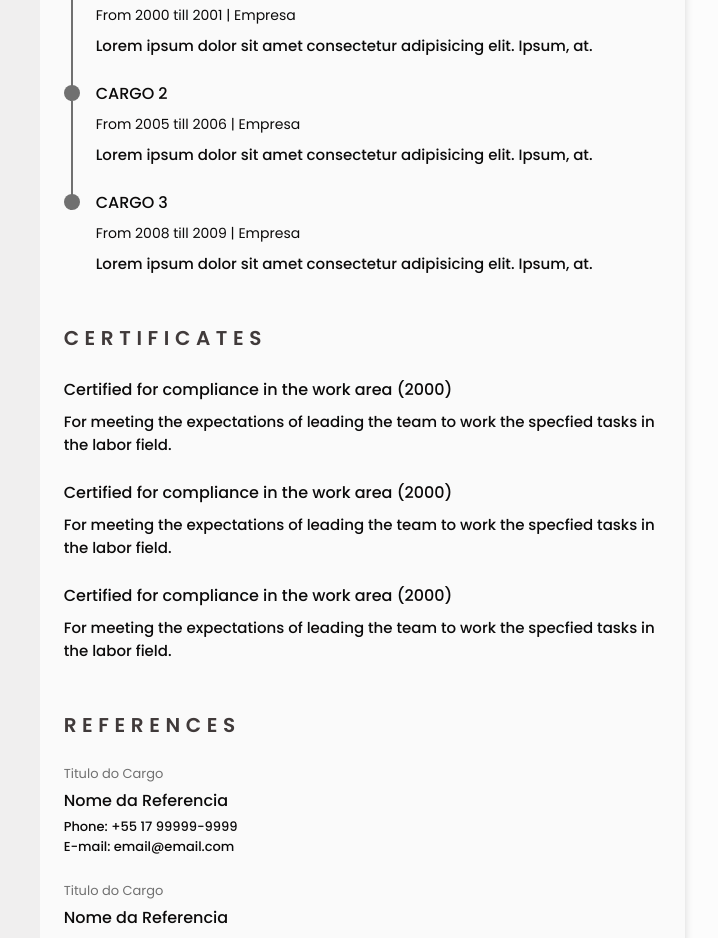
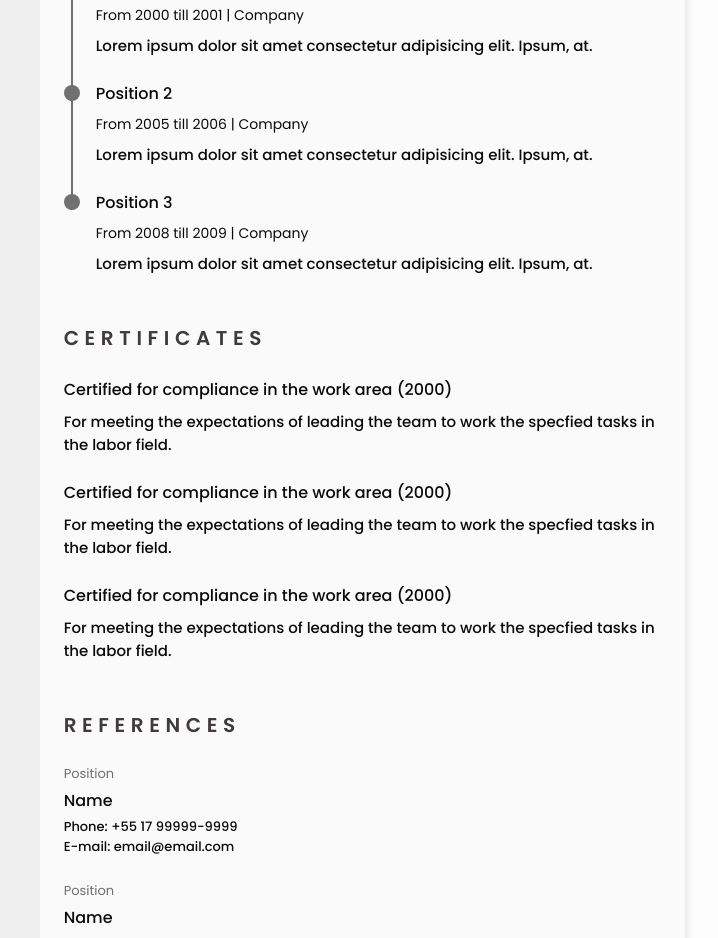
Before and after one commit to r-courtesy/itsmecourtesy, a plain HTML site: page index.html in a window 1280 px wide. Shown: the part 154-1092 px from the top of the page, 439-1157 px from the left. Drawn offline with nearby package versions, Linux system fonts and the light colour scheme.

Commit message:
Update index.html

```diff
--- a/index.html
+++ b/index.html
@@ -244,8 +244,8 @@
                                 </div>
 
                                 <div class="experience__data bd-grid">
-                                    <h3 class="experience__title">CARGO 1</h3>
-                                    <span class="experience__company">From 2000 till 2001 | Empresa</span>
+                                    <h3 class="experience__title">Position 1</h3>
+                                    <span class="experience__company">From 2000 till 2001 | Company</span>
                                     <p class="experience__description">
                                         Lorem ipsum dolor sit amet consectetur adipisicing elit. Ipsum, at.
                                     </p>
@@ -259,8 +259,8 @@
                                 </div>
 
                                 <div class="experience__data bd-grid">
-                                    <h3 class="experience__title">CARGO 2</h3>
-                                    <span class="experience__company">From 2005 till 2006 | Empresa</span>
+                                    <h3 class="experience__title">Position 2</h3>
+                                    <span class="experience__company">From 2005 till 2006 | Company</span>
                                     <p class="experience__description">
                                         Lorem ipsum dolor sit amet consectetur adipisicing elit. Ipsum, at.
                                     </p>
@@ -274,8 +274,8 @@
                                 </div>
 
                                 <div class="experience__data bd-grid">
-                                    <h3 class="experience__title">CARGO 3</h3>
-                                    <span class="experience__company">From 2008 till 2009 | Empresa</span>
+                                    <h3 class="experience__title">Position 3</h3>
+                                    <span class="experience__company">From 2008 till 2009 | Company</span>
                                     <p class="experience__description">
                                         Lorem ipsum dolor sit amet consectetur adipisicing elit. Ipsum, at.
                                     </p>
@@ -318,8 +318,8 @@
 
                         <div class="references__conatainer bd-grid">
                             <div class="references__content bd-grid">
-                                <span class="references__subtitle">Titulo do Cargo</span>
-                                <h3 class="references__title">Nome da Referencia</h3>
+                                <span class="references__subtitle">Position</span>
+                                <h3 class="references__title">Name</h3>
                                 <ul class="references__contact">
                                     <li>Phone: +55 17 99999-9999 </li>
                                     <li>E-mail: email@email.com</li>
@@ -327,8 +327,8 @@
                             </div>
 
                             <div class="references__content bd-grid">
-                                <span class="references__subtitle">Titulo do Cargo</span>
-                                <h3 class="references__title">Nome da Referencia</h3>
+                                <span class="references__subtitle">Position</span>
+                                <h3 class="references__title">Name</h3>
                                 <ul class="references__contact">
                                     <li>Phone: +55 17 99999-9999 </li>
                                     <li>E-mail: email@email.com</li>
```
